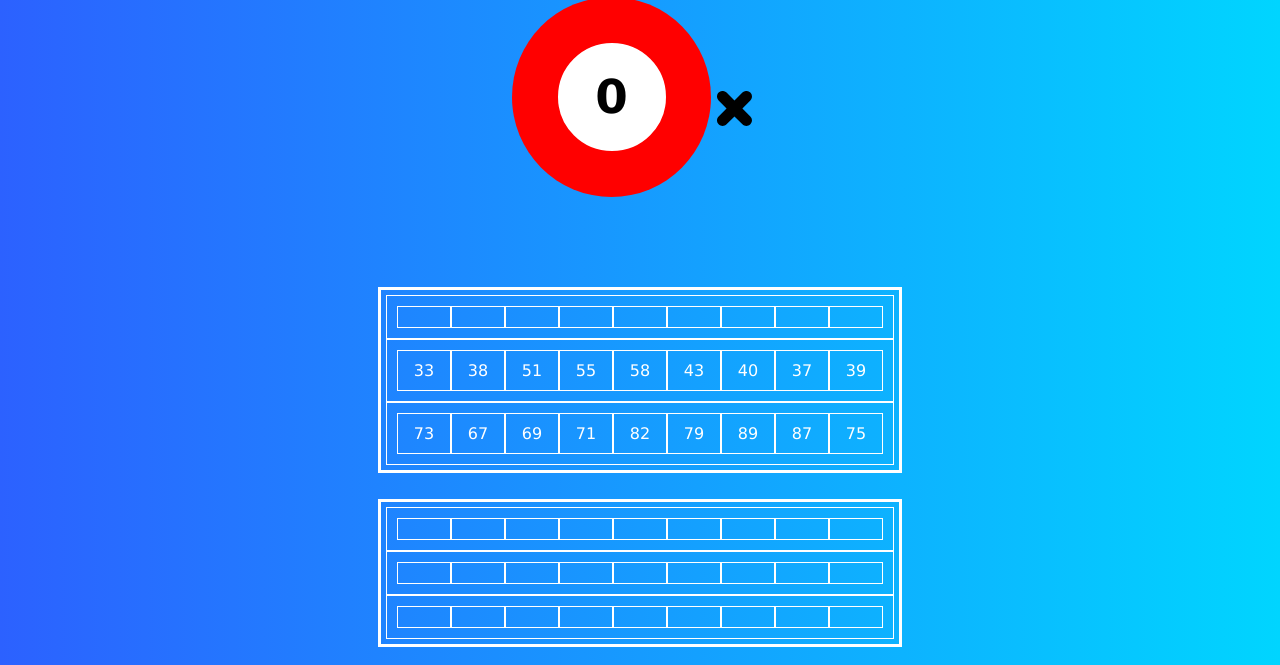
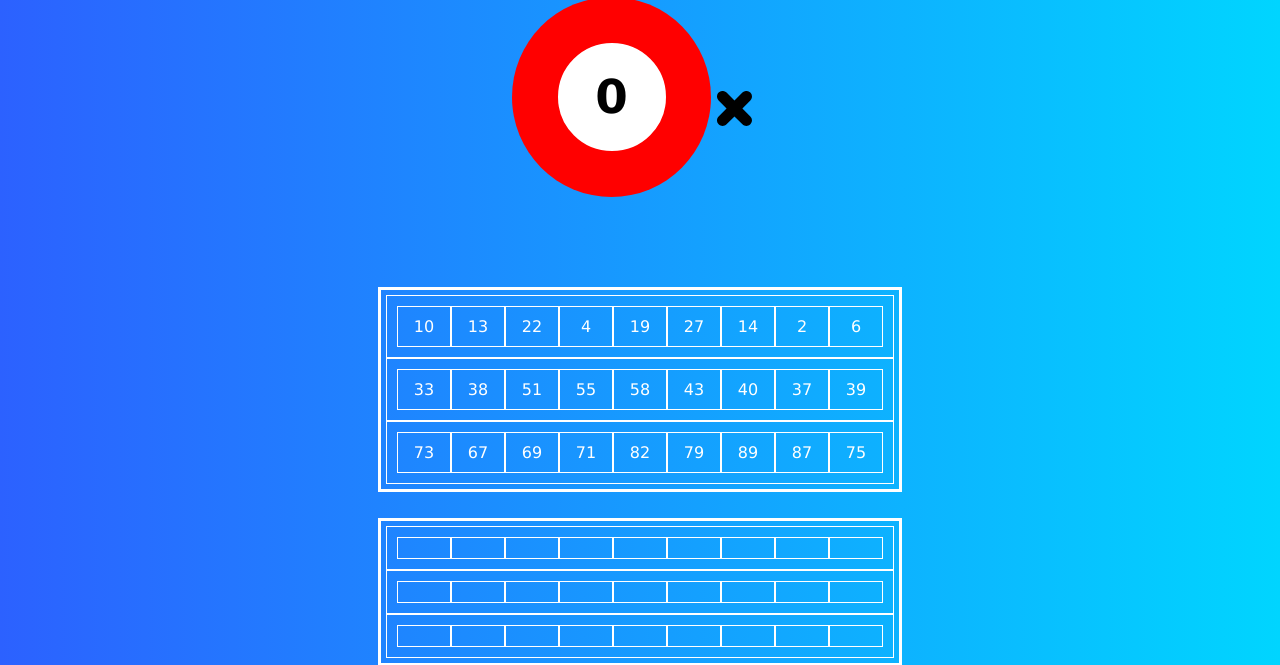
Before and after one commit to DCK222/BingoPractica, a plain HTML site: page index.html in a window 1280 px wide. Shown: the part 148-813 px from the top of the page. Drawn offline with Linux system fonts and the light colour scheme.

Commit message:
Mensaje Descriptivo

```diff
--- a/numaleatorio.js
+++ b/numaleatorio.js
@@ -9,7 +9,7 @@ function numeroAleatorioFila1() {
 
         if (!setNumerosSalir.has(numeroSeleccionado)) {
             setNumerosSalir.add(numeroSeleccionado);
-            document.getElementById('#fila1 .fila_pos' + contador).textContent = numeroSeleccionado;
+            document.getElementById('fila1_pos' + contador).textContent = numeroSeleccionado;
             contador++;
         }
     }
```
Also changed, not shown: index.html (+3 -0 lines).
